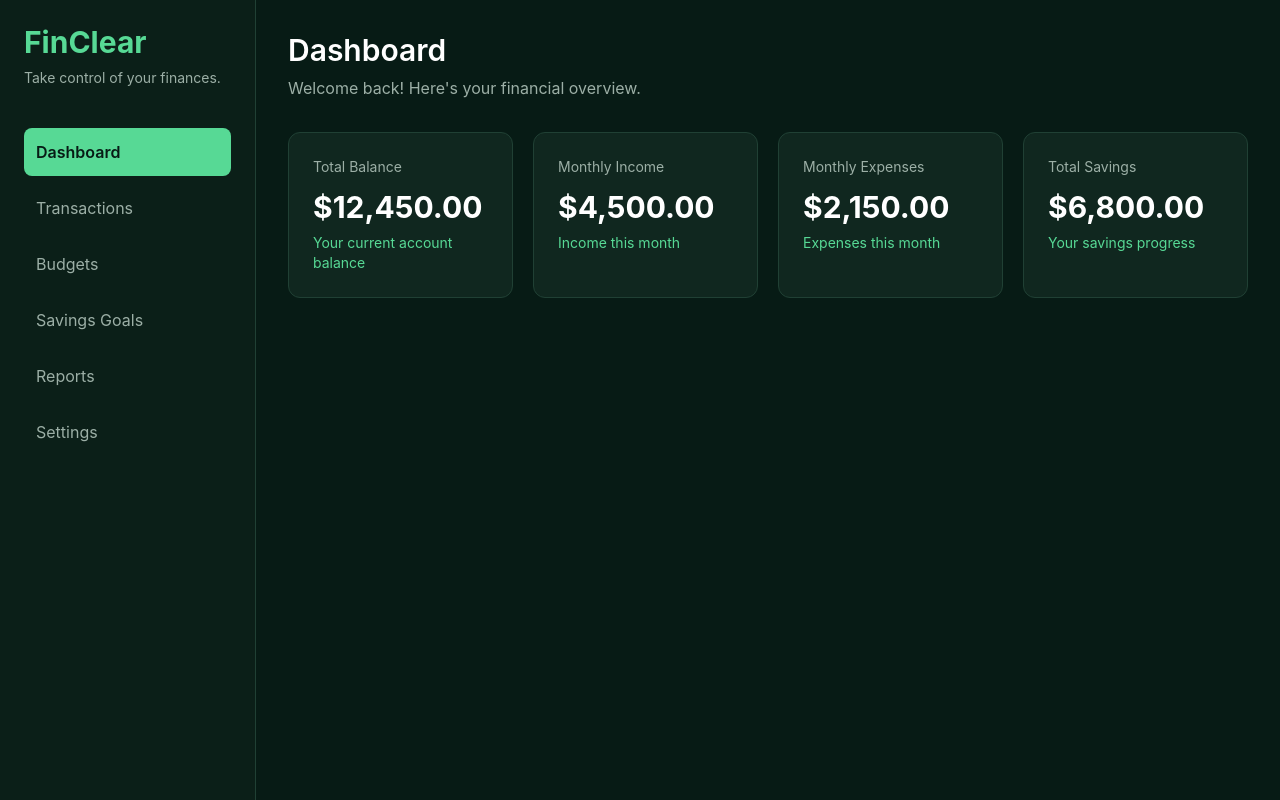
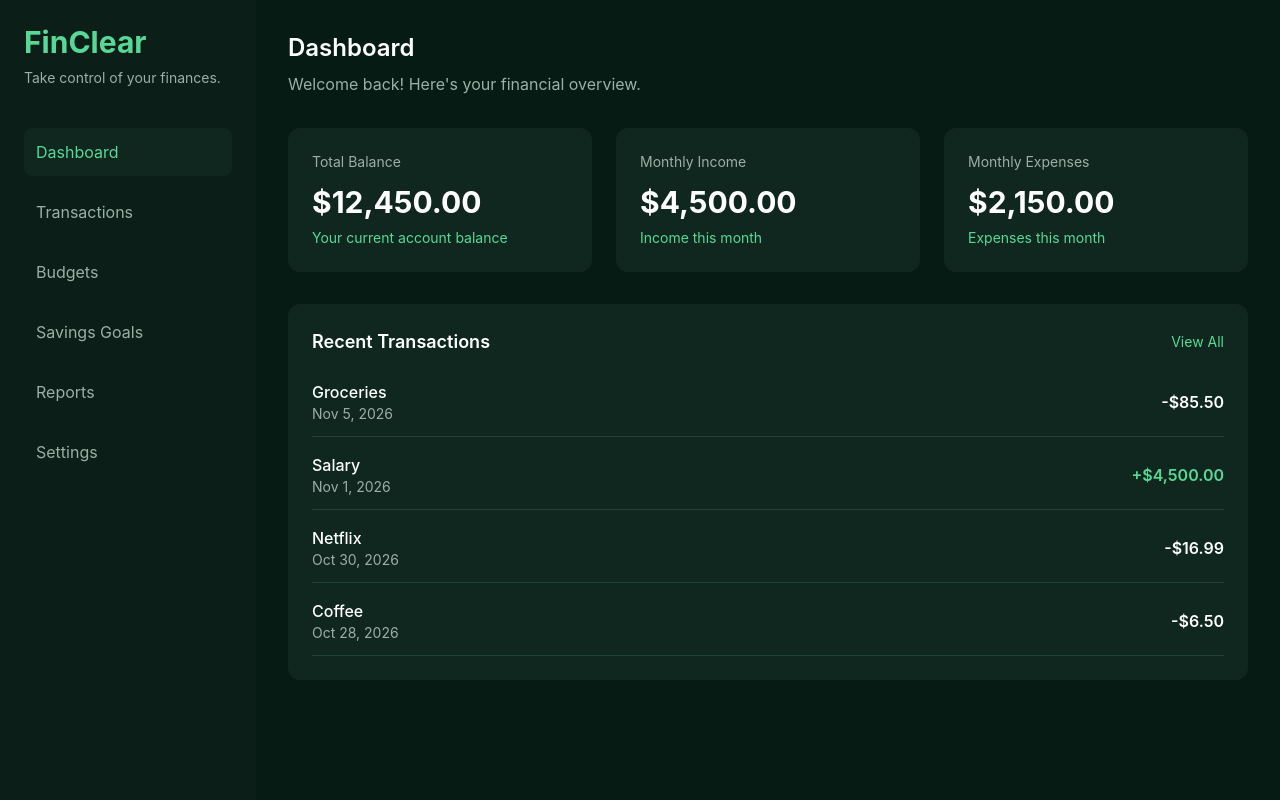
Before and after one commit to RyanHash24/seng513-temp, a React (Vite) app in the folder frontend/: page / in a window 1280 px wide. Built offline with nearby package versions, Linux system fonts and the light colour scheme.

Commit message:
feat(frontend): add recent transactions section

```diff
--- a/frontend/src/App.tsx
+++ b/frontend/src/App.tsx
@@ -24,18 +24,36 @@ const summaryCards = [
     amount: "$2,150.00",
     description: "Expenses this month",
   },
+];
+
+const transactions = [
   {
-    title: "Total Savings",
-    amount: "$6,800.00",
-    description: "Your savings progress",
+    name: "Groceries",
+    date: "Nov 5, 2026",
+    amount: "-$85.50",
+  },
+  {
+    name: "Salary",
+    date: "Nov 1, 2026",
+    amount: "+$4,500.00",
+  },
+  {
+    name: "Netflix",
+    date: "Oct 30, 2026",
+    amount: "-$16.99",
+  },
+  {
+    name: "Coffee",
+    date: "Oct 28, 2026",
+    amount: "-$6.50",
   },
 ];
 
 function App() {
   return (
-    <div className="min-h-screen bg-[#071B15] text-white md:flex">
+    <div className="flex min-h-screen bg-[#071B15] text-white">
       {/* Sidebar */}
-      <aside className="w-full border-b border-[#204034] bg-[#0B1F18] p-6 md:min-h-screen md:w-64 md:border-b-0 md:border-r">
+      <aside className="w-64 shrink-0 bg-[#0B1F18] p-6">
         <h1 className="text-3xl font-bold text-[#57D995]">
           FinClear
         </h1>
@@ -44,13 +62,16 @@ function App() {
           Take control of your finances.
         </p>
 
-        <nav className="mt-10 space-y-2" aria-label="Main navigation">
+        <nav
+          className="mt-10 space-y-3"
+          aria-label="Main navigation"
+        >
           {menuItems.map((item) => (
             <div
               key={item}
               className={`rounded-lg p-3 ${
                 item === "Dashboard"
-                  ? "bg-[#57D995] font-semibold text-[#071B15]"
+                  ? "bg-[#10271F] text-[#57D995]"
                   : "text-[#9CAFA6]"
               }`}
             >
@@ -61,9 +82,10 @@ function App() {
       </aside>
 
       {/* Main Dashboard */}
-      <main className="min-w-0 flex-1 p-5 md:p-8">
+      <main className="min-w-0 flex-1 p-8">
+        {/* Dashboard Header */}
         <header>
-          <h2 className="text-3xl font-semibold">
+          <h2 className="text-2xl font-semibold">
             Dashboard
           </h2>
 
@@ -72,21 +94,18 @@ function App() {
           </p>
         </header>
 
-        {/* Financial Cards */}
-        <section
-          className="mt-8 grid grid-cols-1 gap-5 sm:grid-cols-2 xl:grid-cols-4"
-          aria-label="Financial summary"
-        >
+        {/* Financial Summary Cards */}
+        <section className="mt-8 grid gap-6 md:grid-cols-3">
           {summaryCards.map((card) => (
             <div
               key={card.title}
-              className="rounded-xl border border-[#204034] bg-[#10271F] p-6"
+              className="rounded-xl bg-[#10271F] p-6"
             >
               <h3 className="text-sm text-[#9CAFA6]">
                 {card.title}
               </h3>
 
-              <p className="mt-3 text-3xl font-bold">
+              <p className="mt-3 text-3xl font-bold text-white">
                 {card.amount}
               </p>
 
@@ -96,6 +115,50 @@ function App() {
             </div>
           ))}
         </section>
+
+        {/* Recent Transactions */}
+        <section className="mt-8">
+          <div className="rounded-xl bg-[#10271F] p-6">
+            <div className="mb-6 flex items-center justify-between">
+              <h3 className="text-lg font-semibold text-white">
+                Recent Transactions
+              </h3>
+
+              <span className="text-sm text-[#57D995]">
+                View All
+              </span>
+            </div>
+
+            <div className="space-y-4">
+              {transactions.map((transaction) => (
+                <div
+                  key={transaction.name}
+                  className="flex items-center justify-between border-b border-[#244337] pb-3"
+                >
+                  <div>
+                    <p className="font-medium text-white">
+                      {transaction.name}
+                    </p>
+
+                    <p className="text-sm text-[#9CAFA6]">
+                      {transaction.date}
+                    </p>
+                  </div>
+
+                  <p
+                    className={`font-semibold ${
+                      transaction.amount.startsWith("+")
+                        ? "text-[#57D995]"
+                        : "text-white"
+                    }`}
+                  >
+                    {transaction.amount}
+                  </p>
+                </div>
+              ))}
+            </div>
+          </div>
+        </section>
       </main>
     </div>
   );
```
